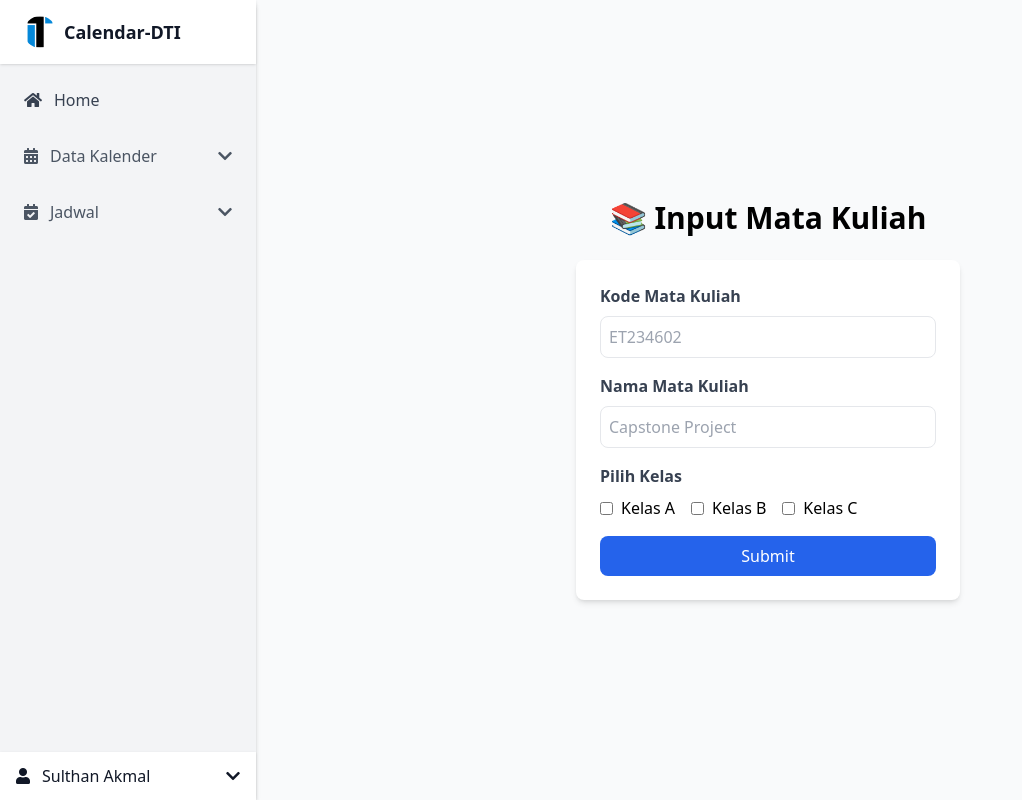
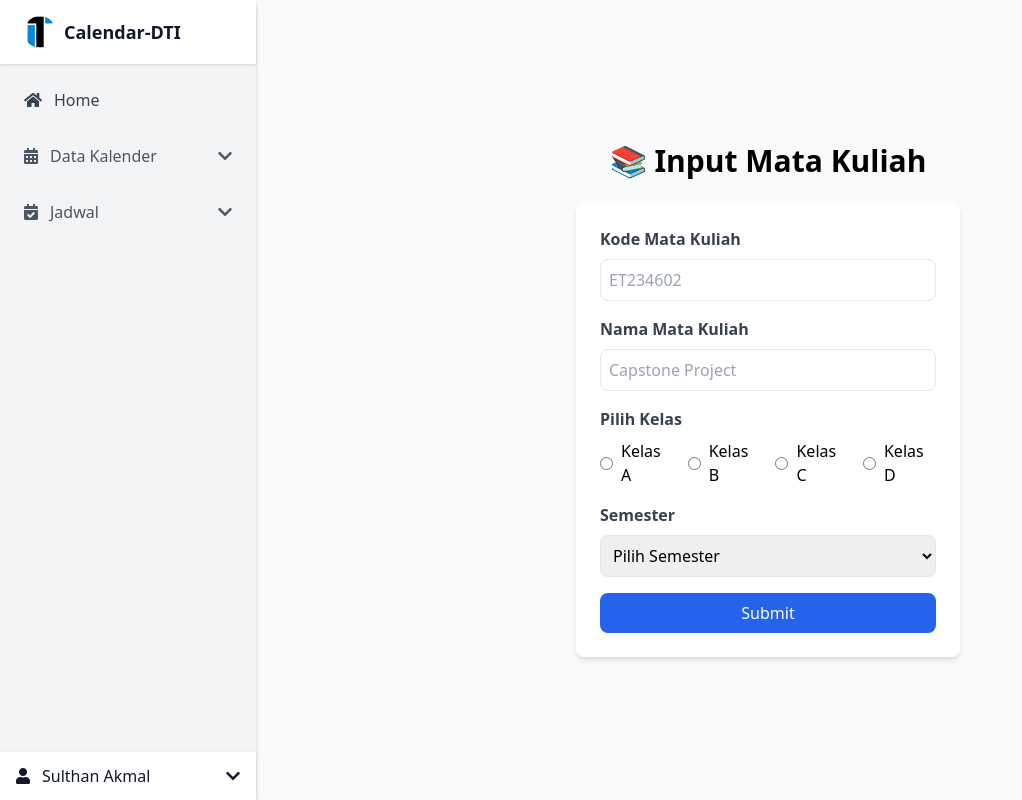
Before and after one commit to dzakiruw/calendar-dti, a Nuxt app: page /mata-kuliah in a window 1280 px wide. Shown: the whole page, without its empty margins (0-1022 px from the left). Built offline with nearby package versions, Linux system fonts and the light colour scheme.

Commit message:
update semester matkul, radio button kelas

```diff
--- a/pages/mata-kuliah.vue
+++ b/pages/mata-kuliah.vue
@@ -14,55 +14,94 @@
         <input type="text" v-model="nama" class="w-full mt-2 p-2 border rounded-lg" placeholder="Capstone Project" required />
       </div>
 
-      <!-- Kelas Multiple Choice (Checkboxes) -->
+      <!-- Pilih Kelas (Radio Buttons) -->
       <div class="mb-4">
         <label class="block text-gray-700 font-semibold">Pilih Kelas</label>
         <div class="flex flex-col sm:flex-row items-center mt-2">
           <label class="flex items-center mr-4">
-            <input type="checkbox" v-model="kelas" value="A" class="mr-2" /> Kelas A
+            <input type="radio" v-model="kelas" value="Kelas A" class="mr-2" /> Kelas A
           </label>
           <label class="flex items-center mr-4">
-            <input type="checkbox" v-model="kelas" value="B" class="mr-2" /> Kelas B
+            <input type="radio" v-model="kelas" value="Kelas B" class="mr-2" /> Kelas B
+          </label>
+          <label class="flex items-center mr-4">
+            <input type="radio" v-model="kelas" value="Kelas C" class="mr-2" /> Kelas C
           </label>
           <label class="flex items-center">
-            <input type="checkbox" v-model="kelas" value="C" class="mr-2" /> Kelas C
+            <input type="radio" v-model="kelas" value="Kelas D" class="mr-2" /> Kelas D
           </label>
         </div>
+      </div>
+
+      <!-- Pilih Semester -->
+      <div class="mb-4">
+        <label class="block text-gray-700 font-semibold">Semester</label>
+        <select v-model="semester" class="w-full mt-2 p-2 border rounded-lg" required>
+          <option disabled value="">Pilih Semester</option>
+          <option v-for="n in 8" :key="n" :value="n">Semester {{ n }}</option>
+        </select>
       </div>
 
       <button type="submit" class="bg-blue-600 text-white py-2 px-4 rounded-lg w-full hover:bg-blue-700">
         Submit
       </button>
     </form>
+
+    <!-- Container Daftar Mata Kuliah -->
+    <div v-if="mataKuliahList.length" class="mt-6 w-96 bg-white p-6 shadow-md rounded-lg">
+      <h2 class="text-xl font-bold">📋 Daftar Mata Kuliah</h2>
+      <ul class="mt-2 space-y-2">
+        <li v-for="(mataKuliah, index) in mataKuliahList" :key="index" class="bg-gray-100 p-2 rounded-lg flex justify-between items-center">
+          <div>
+            <p><strong>{{ mataKuliah.kode }}</strong> - {{ mataKuliah.nama }}</p>
+            <p class="text-sm text-gray-600">Kelas: {{ mataKuliah.kelas }} | Semester: {{ mataKuliah.semester }}</p>
+          </div>
+          <div class="flex space-x-2">
+            <button @click="editMataKuliah(index)" class="text-blue-600 hover:text-blue-900">✏️</button>
+            <button @click="deleteMataKuliah(index)" class="text-red-600 hover:text-red-900">🗑️</button>
+          </div>
+        </li>
+      </ul>
+    </div>
   </div>
 </template>
 
 <script setup>
 import { ref } from "vue";
 
-// Assume dosenList is coming from /dosen page or global store
 const kode = ref("");
 const nama = ref("");
-const selectedDosen = ref("");
-const kelas = ref([]); // Use array to store multiple kelas selections
+const kelas = ref("");
+const semester = ref("");
 
-const dosenList = ref([
-  { name: "Dosen 1" },
-  { name: "Dosen 2" },
-  { name: "Dosen 3" },
-  { name: "Dosen 4" },
-]);
+const mataKuliahList = ref([]);
 
 const submitMataKuliah = () => {
-  alert(`Mata Kuliah: ${nama.value}, Kode: ${kode.value}, Dosen: ${selectedDosen.value}, Kelas: ${kelas.join(", ")}`);
-  // Reset form fields after submission
-  kode.value = "";
-  nama.value = "";
-  selectedDosen.value = "";
-  kelas.value = [];
+  if (kode.value.trim() && nama.value.trim() && kelas.value.trim() && semester.value) {
+    mataKuliahList.value.push({
+      kode: kode.value,
+      nama: nama.value,
+      kelas: kelas.value,
+      semester: semester.value
+    });
+
+    kode.value = "";
+    nama.value = "";
+    kelas.value = "";
+    semester.value = "";
+  }
+};
+
+const editMataKuliah = (index) => {
+  const mataKuliah = mataKuliahList.value[index];
+  kode.value = mataKuliah.kode;
+  nama.value = mataKuliah.nama;
+  kelas.value = mataKuliah.kelas;
+  semester.value = mataKuliah.semester;
+  mataKuliahList.value.splice(index, 1);
+};
+
+const deleteMataKuliah = (index) => {
+  mataKuliahList.value.splice(index, 1);
 };
 </script>
-
-<style scoped>
-/* Optional: Custom styles */
-</style>
```
